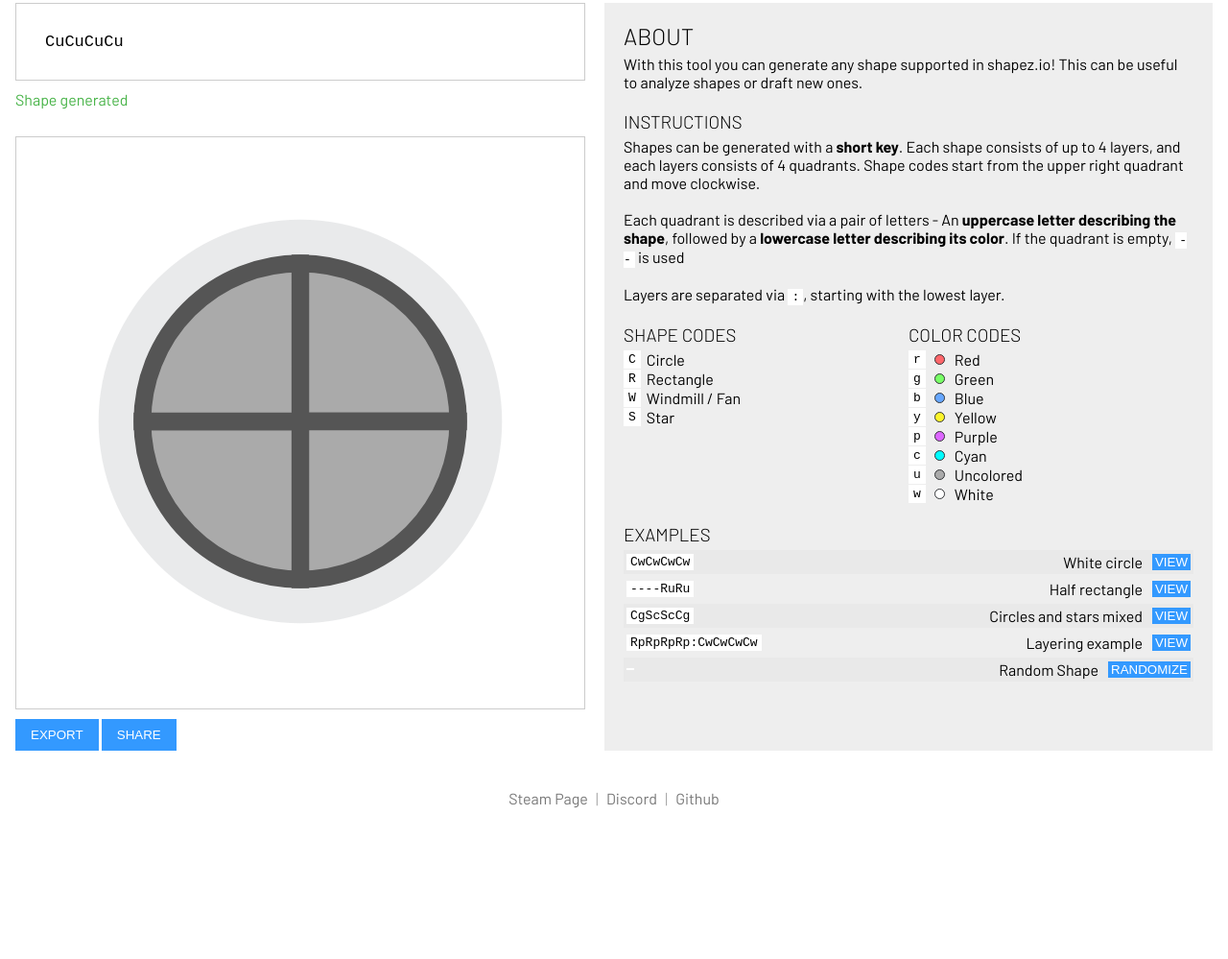
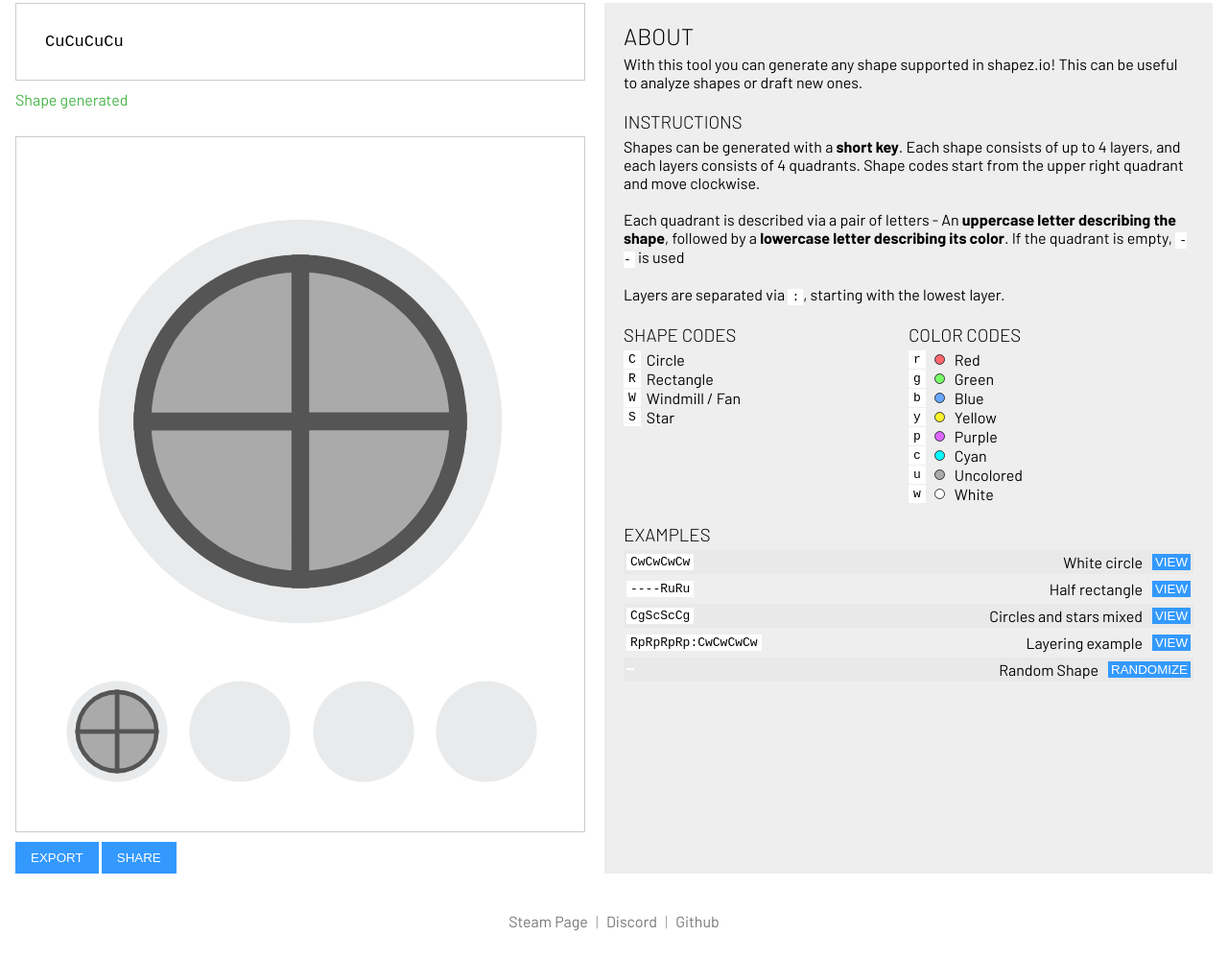
Before and after one commit to tobspr-games/shapez.io-viewer, a website: page index.html in a window 1280 px wide. Shown: the part 274-1273 px from the top of the page at 96% size. Before the commit the page ends 1145 px from the top, so only its background shows below. Drawn offline with Linux system fonts and the light colour scheme.

Commit message:
Added layer breakdown and transparent background

```diff
--- a/index.html
+++ b/index.html
@@ -68,7 +68,11 @@
         <br />
 
         <div id="resultWrapper">
-          <canvas id="result" width="512" height="512"></canvas>
+          <canvas id="canvas" width="512" height="512"></canvas>
+          <canvas id="canvas1" width="125" height="125"></canvas>
+          <canvas id="canvas2" width="125" height="125"></canvas>
+          <canvas id="canvas3" width="125" height="125"></canvas>
+          <canvas id="canvas4" width="125" height="125"></canvas>
         </div>
         <button onclick="exportShape()">Export</button>
         <button onclick="shareShape()">Share</button>
--- a/index.js
+++ b/index.js
@@ -102,9 +102,7 @@ CanvasRenderingContext2D.prototype.beginCircle = function (x, y, r) {
 
 const possibleShapesString = Object.keys(enumShortcodeToSubShape).join("");
 const possibleColorsString = Object.keys(enumShortcodeToColor).join("");
-const layerRegex = new RegExp(
-  "([" + possibleShapesString + "][" + possibleColorsString + "]|-{2}){4}"
-);
+const layerRegex = new RegExp("([" + possibleShapesString + "][" + possibleColorsString + "]|-{2}){4}");
 
 /////////////////////////////////////////////////////
 
@@ -160,18 +158,18 @@ function fromShortKey(key) {
 }
 
 function renderShape(layers) {
-  const canvas = /** @type {HTMLCanvasElement} */ (document.getElementById(
-    "result"
-  ));
-  const context = canvas.getContext("2d");
+  const ctxArray = [...document.querySelectorAll('[id^="canvas"]')].map((cvs) => cvs.getContext("2d"));
 
+  for (let ctxIndex = 0; ctxIndex < ctxArray.length; ++ctxIndex) {
+    let context = ctxArray[ctxIndex];
     context.save();
     context.fillStyle = "#fff";
 
-  const w = 512;
-  const h = 512;
+    const w = ctxIndex == 0 ? 512 : 128;
+    const h = ctxIndex == 0 ? 512 : 128;
+
     const dpi = 1;
-  context.fillRect(0, 0, w, h);
+    context.clearRect(0, 0, w, h);
 
     context.translate((w * dpi) / 2, (h * dpi) / 2);
     context.scale((dpi * w) / 28, (dpi * h) / 28);
@@ -186,6 +184,7 @@ function renderShape(layers) {
     context.fill();
 
     for (let layerIndex = 0; layerIndex < layers.length; ++layerIndex) {
+      if (ctxIndex == 0 || layerIndex + 1 == ctxIndex) {
         const quadrants = layers[layerIndex];
 
         const layerScale = Math.max(0.1, 0.9 - layerIndex * 0.22);
@@ -215,12 +214,7 @@ function renderShape(layers) {
             case enumSubShape.rect: {
               context.beginPath();
               const dims = quadrantSize * layerScale;
-          context.rect(
-            insetPadding + -quadrantHalfSize,
-            -insetPadding + quadrantHalfSize - dims,
-            dims,
-            dims
-          );
+              context.rect(insetPadding + -quadrantHalfSize, -insetPadding + quadrantHalfSize - dims, dims, dims);
 
               break;
             }
@@ -257,17 +251,8 @@ function renderShape(layers) {
 
             case enumSubShape.circle: {
               context.beginPath();
-          context.moveTo(
-            insetPadding + -quadrantHalfSize,
-            -insetPadding + quadrantHalfSize
-          );
-          context.arc(
-            insetPadding + -quadrantHalfSize,
-            -insetPadding + quadrantHalfSize,
-            quadrantSize * layerScale,
-            -Math.PI * 0.5,
-            0
-          );
+              context.moveTo(insetPadding + -quadrantHalfSize, -insetPadding + quadrantHalfSize);
+              context.arc(insetPadding + -quadrantHalfSize, -insetPadding + quadrantHalfSize, quadrantSize * layerScale, -Math.PI * 0.5, 0);
               context.closePath();
               break;
             }
@@ -284,8 +269,9 @@ function renderShape(layers) {
           context.translate(-centerQuadrantX, -centerQuadrantY);
         }
       }
-
+    }
     context.restore();
+  }
 }
 
 /////////////////////////////////////////////////////
@@ -341,11 +327,7 @@ window.exportShape = () => {
   const dummyLink = document.createElement("a");
   dummyLink.download = "shape.png";
   dummyLink.href = imageURL;
-  dummyLink.dataset.downloadurl = [
-    "image/png",
-    dummyLink.download,
-    dummyLink.href,
-  ].join(":");
+  dummyLink.dataset.downloadurl = ["image/png", dummyLink.download, dummyLink.href].join(":");
 
   document.body.appendChild(dummyLink);
   dummyLink.click();
@@ -374,9 +356,7 @@ function getRandomShape() {
 }
 
 function getRandomColor() {
-  return Object.values(enumColorToShortcode)[
-    getRandomInt(Object.keys(enumColorToShortcode).length)
-  ];
+  return Object.values(enumColorToShortcode)[getRandomInt(Object.keys(enumColorToShortcode).length)];
 }
 
 window.randomShape = () => {
```
Lines whose indentation alone changed are shown as unchanged.
